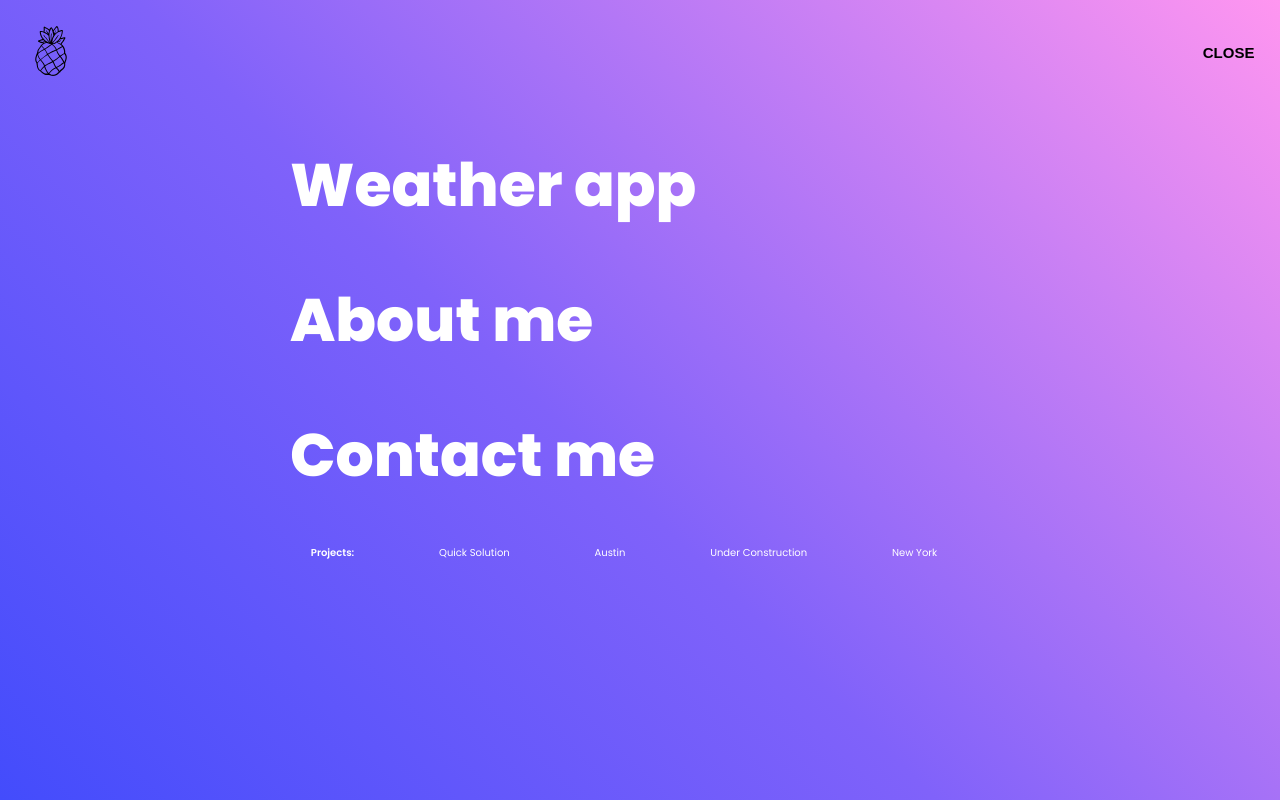
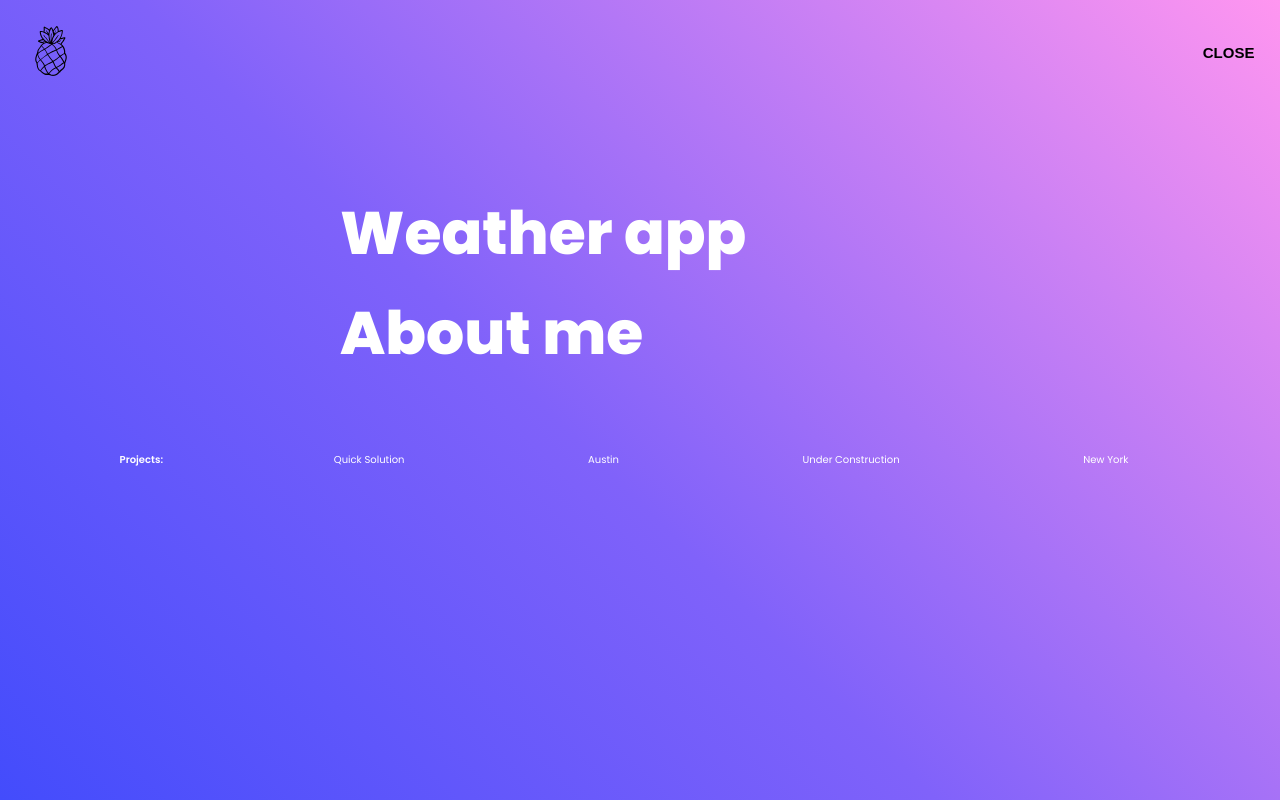
Before and after one commit to Robingorski/my_react_portfolio, a React (Create React App) app: page / in a window 1280 px wide. Both pictures are taken after a click on the button "MENU". Built offline with nearby package versions, Linux system fonts and the light colour scheme.

Commit message:
linked a selfie to the about-me page, also removed som 'dead code', including scss-code

```diff
--- a/src/App.js
+++ b/src/App.js
@@ -2,6 +2,7 @@ import React from "react";
 import "./App.scss";
 import Header from "./components/Header";
 import { BrowserRouter as Router, Switch, Route } from "react-router-dom";
+import selfie from "./components/images/selfie.jpg";
 
 function App() {
   return (
@@ -13,9 +14,8 @@ function App() {
             <div className='home'>
               <Switch>
                 <Route exact path='/' component={Home} />
-                <Route exact path='/opportunities' component={Opportunities} />
+                <Route exact path='/weather-app' component={Weather} />
                 <Route exact path='/about-me' component={about} />
-                <Route exact path='/contact-me' component={Contact} />
               </Switch>
             </div>
           </div>
@@ -25,22 +25,20 @@ function App() {
   );
 }
 
-function Opportunities() {
+function Weather() {
   return (<p>Whats the weather like?</p>);
 }
+
+/* const selfie = require('./components/images/selfie.jpg'); */
+
 
 function about() {
   return (
     <div className="about-me">
-      <div className="about-me-container">
-        <h4>Robin Gorski</h4>
-        <p>Lorem ipsum dolor sit amet consectetur adipisicing elit. Dignissimos enim odio architecto distinctio cupiditate accusamus magnam quos voluptatem. Rem, mollitia.</p>
-      </div>
+      <img className="selfie-img" src={selfie} alt="selfie" />
+      <h4>Robin Gorski</h4>
+      <p>Lorem ipsum dolor sit amet consectetur adipisicing elit.</p>
     </div>);
-}
-
-function Contact() {
-  return <p>Feel free to reach me.</p>;
 }
 
 function Home() {
@@ -48,7 +46,7 @@ function Home() {
     <div className='container'>
       <div className='wrapper'>
         <h5>
-        "Portfolio"
+          "Portfolio"
         </h5>
       </div>
     </div>
--- a/src/App.scss
+++ b/src/App.scss
@@ -16,7 +16,7 @@ html {
     font-family: "Poppins";
     font-size: 62.5%;
     scroll-behavior: smooth;
-    /*  max-width: 100vh; */
+    max-width: 100vW;
     max-height: 100vh;
     /*   background-color: $main-menu-background-color; */
     /*  overflow-x: hidden; */
@@ -59,7 +59,7 @@ body {
                 height: 80vh;
                 display: flex;
                 align-items: center;
-                text-align: center;
+                /* text-align: center; */
                 justify-content: center;
                 /* padding-right: 360px; */
             }
@@ -162,34 +162,38 @@ header {
                 animation-iteration-count: infinite;
             }
 
+            .container {
+                width: 100vw;
+
+
                 .wrapper {
-                position: relative;
+                    /*   position: relative; */
 
                     .menu-links {
                         display: flex;
-                    justify-content: space-between;
-                    align-items: center;
+                        /*     justify-content: space-between;
+                    align-items: center; */
+                        justify-content: center;
                         position: relative;
                         margin-top: 10%;
-                    /*   top: 200px; */
+                        width: 100%;
 
                         nav {
                             display: block;
 
                             ul {
                                 margin-top: 10%;
-                            /*       margin: 0;
-                            padding: 0; */
+
 
                                 li {
                                     list-style: none;
                                     font-size: 6rem;
                                     font-weight: 700;
                                     cursor: pointer;
-                                height: 135px;
-                                overflow: hidden;
-                                position: relative;
-                                width: 700px;
+                                    height: 10rem;
+                                    /*  overflow: hidden;
+                                    position: relative; */
+                                    width: 60rem;
 
                                     a {
                                         position: absolute;
@@ -198,6 +202,7 @@ header {
 
                                         &:hover {
                                             color: $secondary-menu-background-color;
+                                        }
                                     }
                                 }
                             }
@@ -224,7 +229,7 @@ header {
                     position: absolute;
                     /*   bottom: -200; */
                     color: #fff;
-                    margin-top: 0%;
+                    margin-top: 5%;
                     font-size: 1rem;
                     font-weight: 600;
                     width: 100%;
@@ -235,7 +240,7 @@ header {
                         cursor: pointer;
 
                         &:first-child {
-                            margin-left: 64px;
+                            margin-left: 4%;
                         }
 
                         font-weight: 400;
@@ -254,6 +259,29 @@ header {
         }
     }
 }
+
+.about-me {
+    display: flex;
+    justify-content: center;
+    align-items: center;
+    margin-top: 10%;
+
+    .selfie-img {
+        width: 20rem;
+    }
+}
+
+
+/* ----------- Small screen usage ------------ */
+
+@media only screen and (max-width:1300px) {}
+
+/* ----------- Small screen usage ends ------------ */
+/* ----------- Mobile usage ------------ */
+
+@media only screen and (max-width: 480px) {}
+
+/* ----------- Mobile usage ENDS------------ */
 
 
 
--- a/src/components/Hamburger.js
+++ b/src/components/Hamburger.js
@@ -36,7 +36,6 @@ const Hamburger = ({ state }) => {
   let cityBackground = useRef(null);
   let line1 = useRef(null);
   let line2 = useRef(null);
-  let line3 = useRef(null);
 
   useEffect(() => {
     // If the menu is open and we click the menu button to close it.
@@ -59,7 +58,7 @@ const Hamburger = ({ state }) => {
         height: "100%"
       });
       staggerReveal(reveal1, reveal2);
-      staggerText(line1, line2, line3);
+      staggerText(line1, line2);
     }
   }, [state]);
 
@@ -77,15 +76,15 @@ const Hamburger = ({ state }) => {
             <div className='menu-links'>
               <nav>
                 <ul>
-                  <li>
+                {  <li>
                     <Link
                       onMouseEnter={e => handleHover(e)}
                       onMouseOut={e => handleHoverExit(e)}
                       ref={el => (line1 = el)}
-                      to='/opportunities'>
+                      to='/weather-app'>
                       Weather app
                     </Link>
-                  </li>
+                  </li>}
                   <li>
                     <Link
                       onMouseEnter={e => handleHover(e)}
@@ -93,15 +92,6 @@ const Hamburger = ({ state }) => {
                       ref={el => (line2 = el)}
                       to='/about-me'>
                       About me
-                    </Link>
-                  </li>
-                  <li>
-                    <Link
-                      onMouseEnter={e => handleHover(e)}
-                      onMouseOut={e => handleHoverExit(e)}
-                      ref={el => (line3 = el)}
-                      to='/contact-me'>
-                      Contact me
                     </Link>
                   </li>
                 </ul>
```
Also changed, not shown: src/components/images/selfie.jpg (added). Lines whose indentation alone changed are shown as unchanged.
